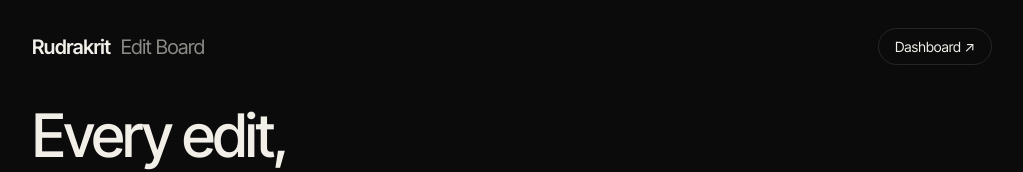
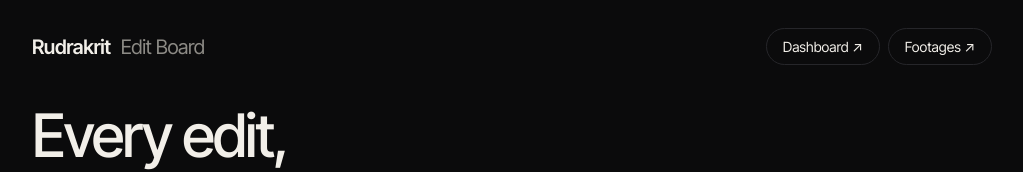
Before and after one commit to yrrolin/editingteam, a plain HTML site: page index.html in a window 1280 px wide. Shown: the top 172 px of the page, without its empty margins (128-1151 px from the left). Drawn offline with nearby package versions, Linux system fonts and the light colour scheme.

Commit message:
Add Footages Drive shortcut to Edit Board navigation

```diff
--- a/index.html
+++ b/index.html
@@ -58,7 +58,7 @@ footer{margin-top:60px;color:var(--mute);font-size:13px}
 </head>
 <body>
 <div class="wrap">
-  <header><div class="brand">Rudrakrit<span>Edit Board</span></div><nav style="display:flex;gap:8px;align-items:center;flex-wrap:wrap"><a id="dashlink" href="dashboard.html" style="color:var(--text);text-decoration:none;border:1px solid var(--line);border-radius:999px;padding:9px 16px;font-size:14px">Dashboard ↗</a><button id="out" class="hide">Sign out</button></nav></header>
+  <header><div class="brand">Rudrakrit<span>Edit Board</span></div><nav style="display:flex;gap:8px;align-items:center;flex-wrap:wrap"><a id="dashlink" href="dashboard.html" style="color:var(--text);text-decoration:none;border:1px solid var(--line);border-radius:999px;padding:9px 16px;font-size:14px">Dashboard ↗</a><a href="https://drive.google.com/drive/folders/1FjMr6JaajPsmVDHGStv6TelDHBrr8x74?usp=drive_link" target="_blank" rel="noopener noreferrer" style="color:var(--text);text-decoration:none;border:1px solid var(--line);border-radius:999px;padding:9px 16px;font-size:14px">Footages ↗</a><button id="out" class="hide">Sign out</button></nav></header>
   <h1>Every edit,<br>one clear board.</h1>
   <p class="sub">See what’s pending, who’s editing it, and where it stands. Updates appear live for the whole team.</p>
 
```
